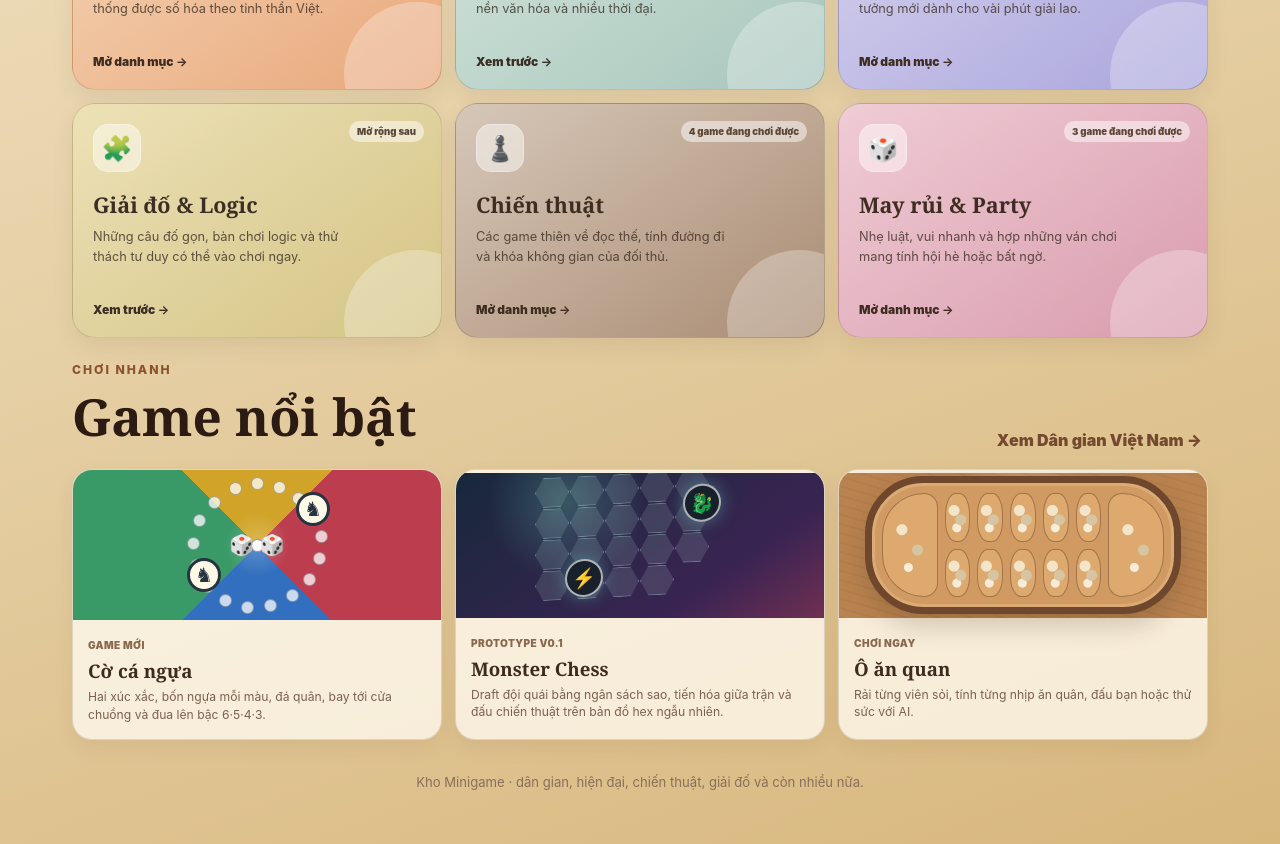
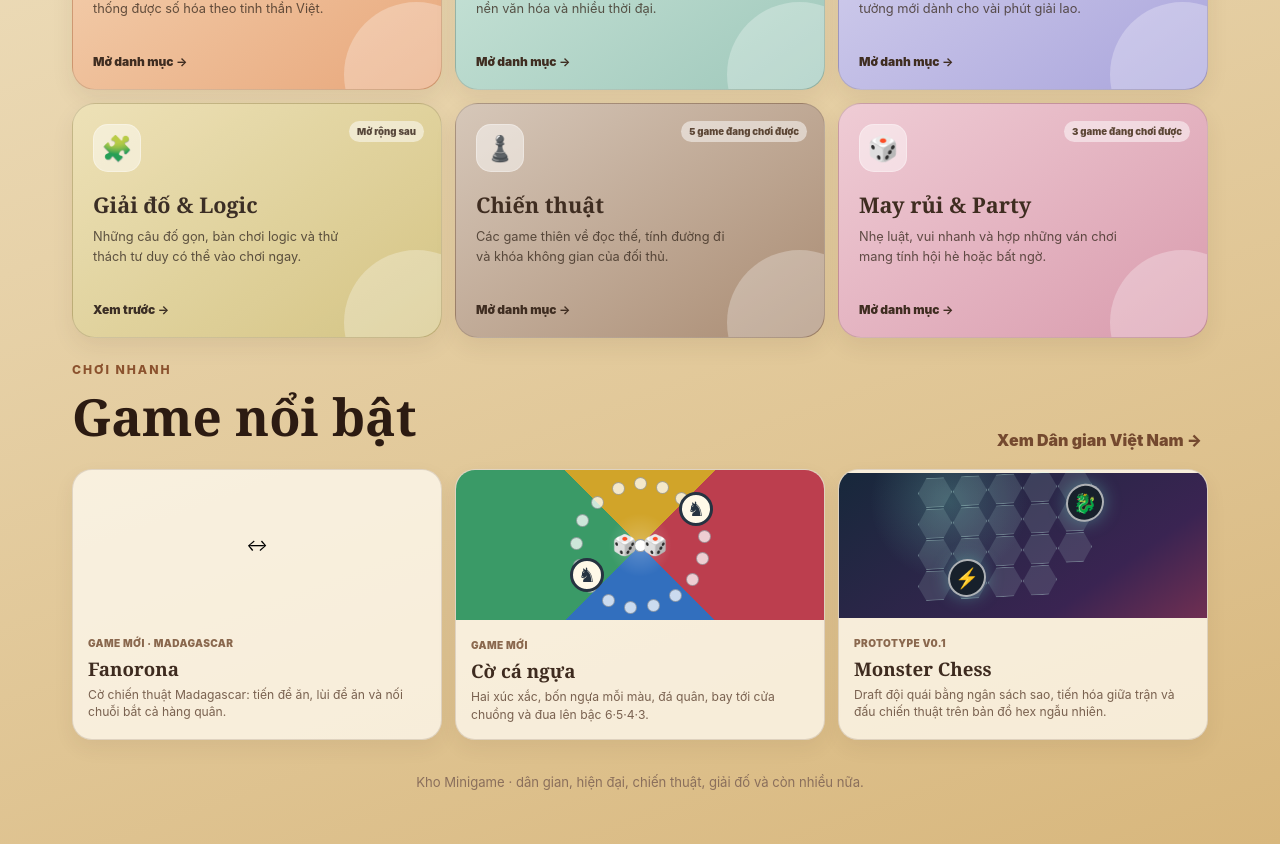
Before and after one commit to momentum448-glitch/Minigame, a React (Vite) app: page / in a window 1280 px wide. Shown: the part 760-1604 px from the top of the page. Built offline with nearby package versions, Linux system fonts and the light colour scheme.

Commit message:
feat: register Fanorona in world folk lobby

```diff
--- a/src/App.tsx
+++ b/src/App.tsx
@@ -7,6 +7,7 @@ import TamCucGame from './TamCucGame';
 import BaiChoiGame from './BaiChoiGame';
 import MonsterChessGame from './MonsterChessGame';
 import CoCaNguaGame from './CoCaNguaGame';
+import FanoronaGame from './FanoronaGame';
 
 type GameId =
   | 'o-an-quan'
@@ -16,7 +17,8 @@ type GameId =
   | 'tam-cuc'
   | 'bai-choi'
   | 'monster-chess'
-  | 'co-ca-ngua';
+  | 'co-ca-ngua'
+  | 'fanorona';
 
 type CategoryId =
   | 'vietnamese-folk'
@@ -100,6 +102,14 @@ const games: GameMeta[] = [
     eyebrow: 'Game mới'
   },
   {
+    id: 'fanorona',
+    title: 'Fanorona',
+    description: 'Cờ chiến thuật Madagascar: tiến để ăn, lùi để ăn và nối chuỗi bắt cả hàng quân.',
+    cta: 'Vào bàn Madagascar',
+    categories: ['world-folk', 'strategy'],
+    eyebrow: 'Game mới · Madagascar'
+  },
+  {
     id: 'monster-chess',
     title: 'Monster Chess',
     description: 'Draft đội quái bằng ngân sách sao, tiến hóa giữa trận và đấu chiến thuật trên bản đồ hex ngẫu nhiên.',
@@ -125,8 +135,8 @@ const categories: CategoryMeta[] = [
     title: 'Dân gian thế giới',
     description: 'Khám phá trò chơi truyền thống từ nhiều nền văn hóa và nhiều thời đại.',
     accent: 'world',
-    gameIds: [],
-    note: 'Đang chuẩn bị'
+    gameIds: games.filter((game) => game.categories.includes('world-folk')).map((game) => game.id),
+    note: `${games.filter((game) => game.categories.includes('world-folk')).length} game đang chơi được`
   },
   {
     id: 'modern',
@@ -271,6 +281,22 @@ function renderGameArt(id: GameId) {
     );
   }
 
+  if (id === 'fanorona') {
+    return (
+      <div className="game-art fanorona-art" aria-hidden="true">
+        <div className="fan-mini-board">
+          <span className="fan-mini-stone dark a" />
+          <span className="fan-mini-stone dark b" />
+          <span className="fan-mini-stone dark c" />
+          <span className="fan-mini-stone light d" />
+          <span className="fan-mini-stone light e" />
+          <span className="fan-mini-stone light f" />
+          <i>↔</i>
+        </div>
+      </div>
+    );
+  }
+
   if (id === 'monster-chess') {
     return (
       <div className="game-art monsterchess-art" aria-hidden="true">
@@ -342,6 +368,7 @@ export default function App() {
   if (route === 'bai-choi') return <BaiChoiGame onBack={returnFromGame} />;
   if (route === 'monster-chess') return <MonsterChessGame onBack={returnFromGame} />;
   if (route === 'co-ca-ngua') return <CoCaNguaGame onBack={returnFromGame} />;
+  if (route === 'fanorona') return <FanoronaGame onBack={returnFromGame} />;
 
   const currentCategoryId = route.startsWith('category/')
     ? route.slice('category/'.length) as CategoryId
@@ -419,7 +446,7 @@ export default function App() {
     );
   }
 
-  const featuredIds: GameId[] = ['co-ca-ngua', 'monster-chess', 'o-an-quan'];
+  const featuredIds: GameId[] = ['fanorona', 'co-ca-ngua', 'monster-chess'];
   const featuredGames = featuredIds.map((id) => gameById[id]);
   const playableCategories = categories.filter((category) => category.gameIds.length > 0);
 
```
